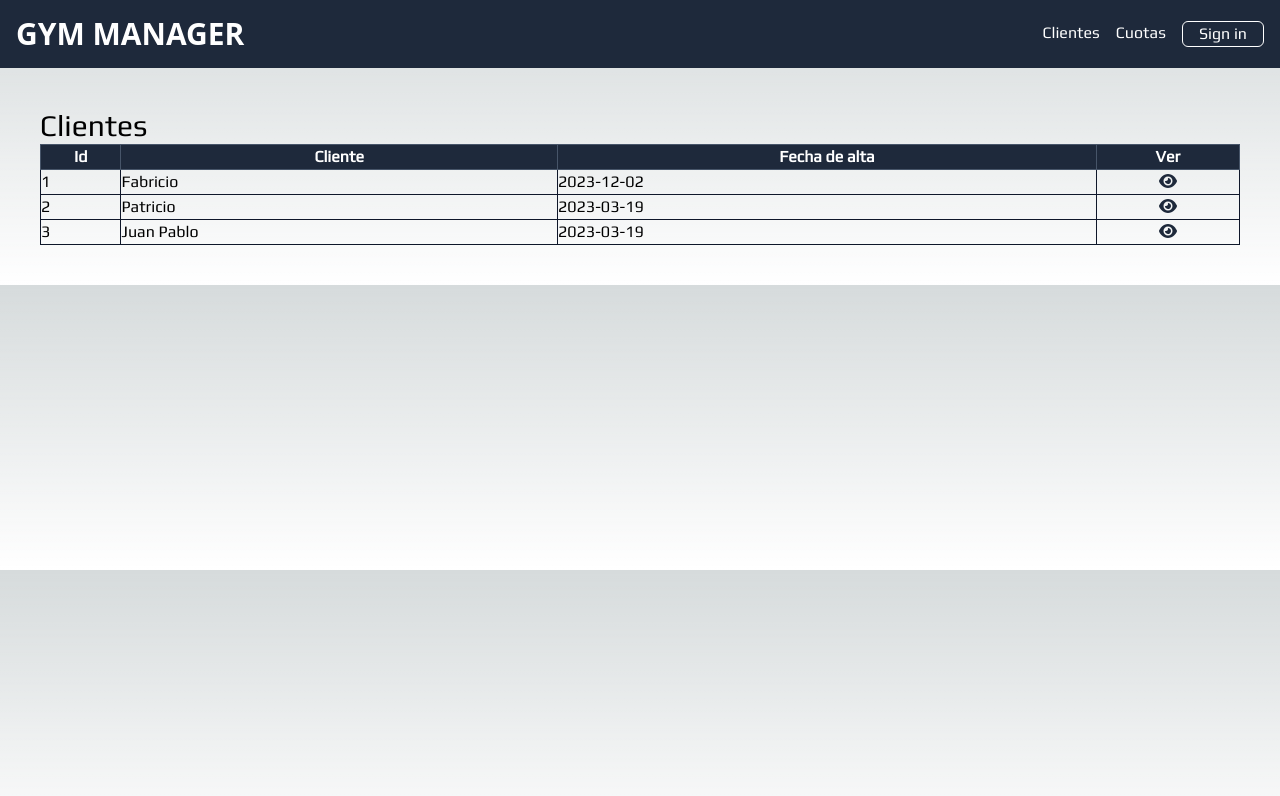
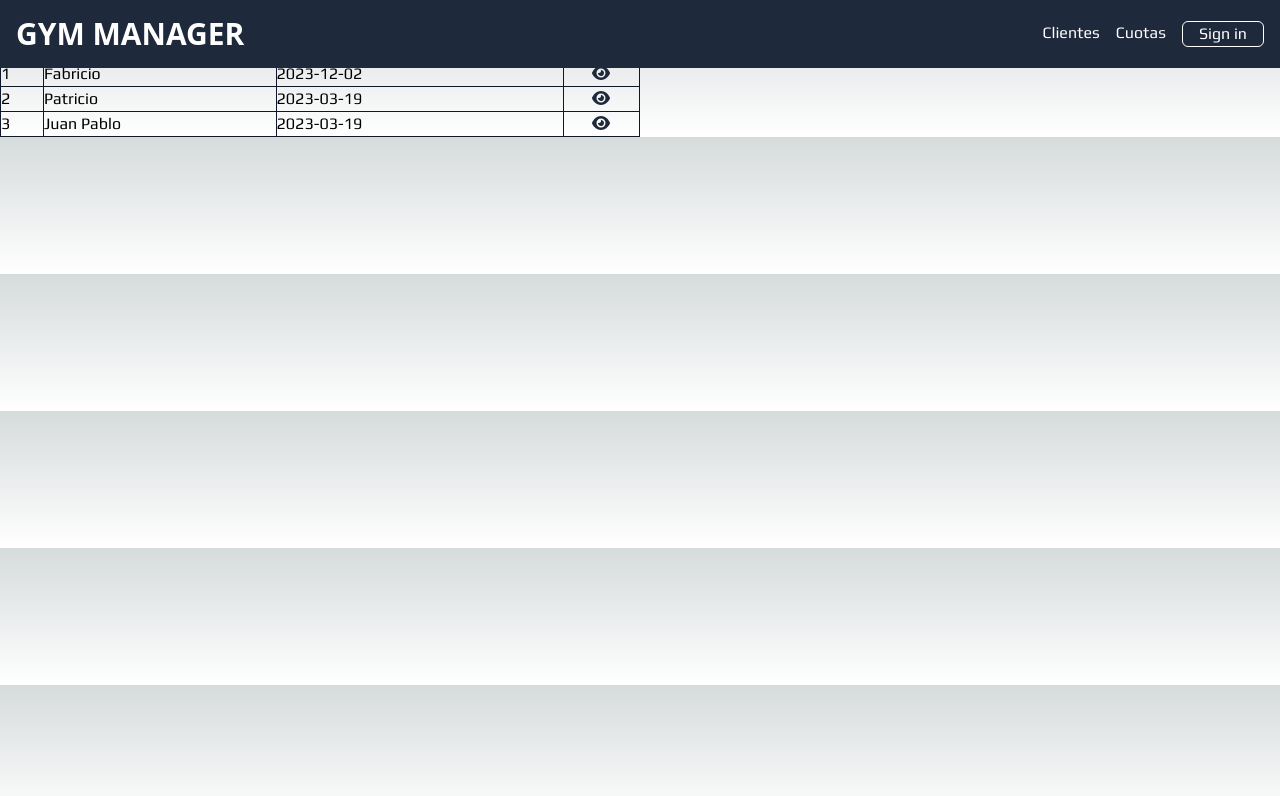
Before and after one commit to fepa0110/gym-manager, a Next.js app: page /Clients in a window 1280 px wide. Shown: the top 796 px of the page. Built offline with nearby package versions, Linux system fonts and the light colour scheme; no server answers.

Commit message:
feat: :sparkles: Header moved to Layout

```diff
--- a/src/pages/Clients.jsx
+++ b/src/pages/Clients.jsx
@@ -1,11 +1,14 @@
-import Header from "@/components/Header";
 import React, { useEffect, useState } from "react";
 import Link from "next/link";
 
-import { getClientAmountPayableRequest, getClientsRequest } from "../services/ClientService";
+import {
+	getClientAmountPayableRequest,
+	getClientsRequest,
+} from "../services/ClientService";
 
-import { FontAwesomeIcon } from '@fortawesome/react-fontawesome'
-import { faEye } from '@fortawesome/free-solid-svg-icons'
+import { FontAwesomeIcon } from "@fortawesome/react-fontawesome";
+import { faEye } from "@fortawesome/free-solid-svg-icons";
+import Layout from "@/components/Layout";
 
 export default function Clients() {
 	const [clients, setClients] = useState([]);
@@ -26,16 +29,18 @@ export default function Clients() {
 	};
 
 	return (
-		<>
-			<Header />
-			<div className="w-auto p-10 justify-center align-middle">
+		<Layout>
+			<div className="container">
+				<div className="">
 					<h1 className="text-3xl">Clientes</h1>
-				<table className="table-auto border-collapse border border-slate-100 w-full hover:border-collapse">
+					<table className="table-auto border-collapse border border-slate-100 w-1/2 hover:border-collapse">
 						<thead>
 							<tr className="bg-slate-800 text-white">
 								<th className="border border-slate-600">Id</th>
 								<th className="border border-slate-600">Cliente</th>
-							<th className="border border-slate-600">Fecha de alta</th>
+								<th className="border border-slate-600">
+									Fecha de alta
+								</th>
 								<th className="border border-slate-600">Ver</th>
 							</tr>
 						</thead>
@@ -53,7 +58,12 @@ export default function Clients() {
 											{client.fecha_alta}
 										</td>
 										<td className="border border-slate-900 text-center">
-										<Link href={"/Clients/"+client.id}><FontAwesomeIcon icon={faEye} className="text-slate-800 hover:text-cyan-800"/></Link>
+											<Link href={"/Clients/" + client.id}>
+												<FontAwesomeIcon
+													icon={faEye}
+													className="text-slate-800 hover:text-cyan-800"
+												/>
+											</Link>
 										</td>
 									</tr>
 								);
@@ -61,6 +71,7 @@ export default function Clients() {
 						</tbody>
 					</table>
 				</div>
-		</>
+			</div>
+		</Layout>
 	);
 }
--- a/src/pages/HomePage.jsx
+++ b/src/pages/HomePage.jsx
@@ -7,12 +7,12 @@ export default function HomePage() {
 	const isLogin = true;
 
 	return (
-		<Layout>
+		<>
 			<div className="flex flex-col h-screen items-stretch bg-[url('../assets/gym.webp')] bg-cover">
 				<div className="flex flex-1 items-center justify-center">
 					<h1 className="w-screen text-center text-6xl bg-transparent backdrop-blur-md text-black font-bold">Bienvenido</h1>
 				</div>
 			</div>
-		</Layout>
+		</>
 	);
 }
--- a/src/pages/index.js
+++ b/src/pages/index.js
@@ -10,11 +10,11 @@ const inter = Inter({ subsets: ['latin'] })
 
 export default function Home() {
   return (
-    <>
+    <Layout>
       <Head>
         <title>Gym manager</title>
       </Head>
-      <HomePage/>
-    </>
+      <HomePage />
+    </Layout>
   )
 }
```
Lines whose indentation alone changed are shown as unchanged.
